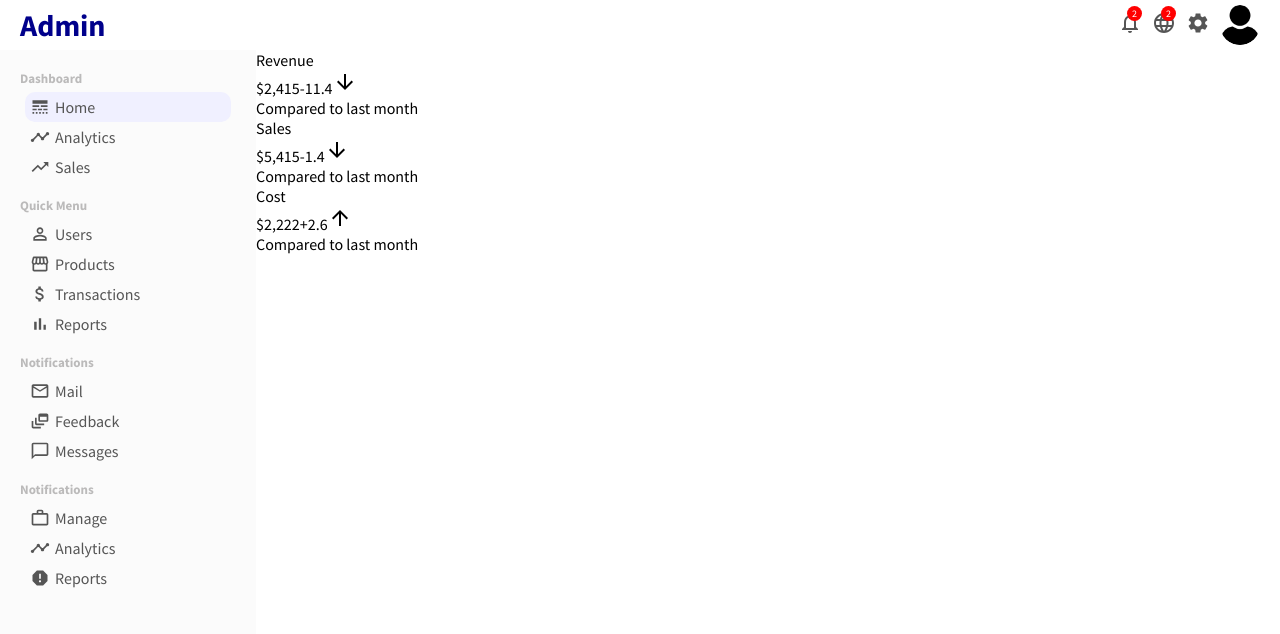
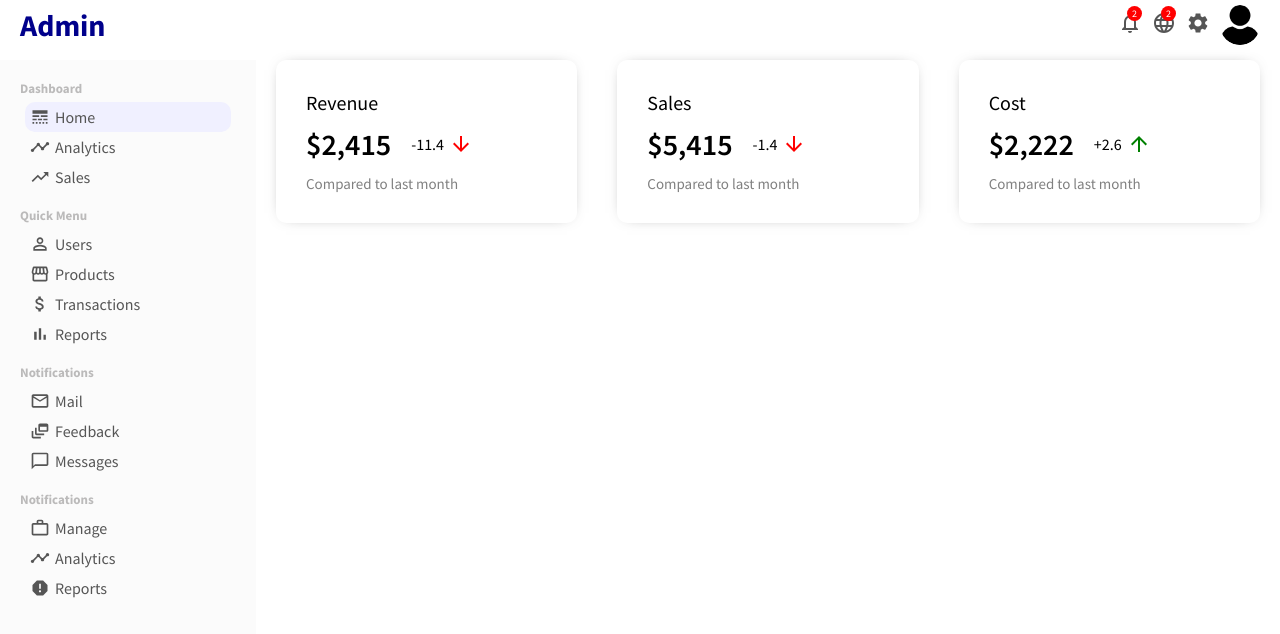
Before and after one commit to Zhenzhong-Zhou/Admin_Dashboard, a React (Create React App) app in the folder admin/: page / in a window 1280 px wide. Shown: the top 634 px of the page. Built offline with nearby package versions, Linux system fonts and the light colour scheme.

Commit message:
Add featuredInfo styles

```diff
--- a/admin/src/App.css
+++ b/admin/src/App.css
@@ -1,3 +1,4 @@
 .container {
     display: flex;
+    margin-top: 10px;
 }
--- a/admin/src/featurdInfo/FeaturedItem/Cost.jsx
+++ b/admin/src/featurdInfo/FeaturedItem/Cost.jsx
@@ -7,7 +7,7 @@ const Cost = () => {
 			<span className={"featuredTitle"}>Cost</span>
 			<div className={"featuredMoneyContainer"}>
 				<span className={"featuredMoney"}>$2,222</span>
-				<span className={"featuredMoneyRate"}>+2.6<ArrowUpward/></span>
+				<span className={"featuredMoneyRate"}>+2.6<ArrowUpward className={"featuredIcon"}/></span>
 			</div>
 			<span className={"featuredSub"}>Compared to last month</span>
 		</div>
--- a/admin/src/featurdInfo/FeaturedItem/Revenue.jsx
+++ b/admin/src/featurdInfo/FeaturedItem/Revenue.jsx
@@ -7,7 +7,7 @@ const Revenue = () => {
 			<span className={"featuredTitle"}>Revenue</span>
 			<div className={"featuredMoneyContainer"}>
 				<span className={"featuredMoney"}>$2,415</span>
-				<span className={"featuredMoneyRate"}>-11.4<ArrowDownward/></span>
+				<span className={"featuredMoneyRate"}>-11.4<ArrowDownward className={"featuredIcon negative"}/></span>
 			</div>
 			<span className={"featuredSub"}>Compared to last month</span>
 		</div>
--- a/admin/src/featurdInfo/FeaturedItem/Sale.jsx
+++ b/admin/src/featurdInfo/FeaturedItem/Sale.jsx
@@ -7,7 +7,7 @@ const Sale = () => {
 			<span className={"featuredTitle"}>Sales</span>
 			<div className={"featuredMoneyContainer"}>
 				<span className={"featuredMoney"}>$5,415</span>
-				<span className={"featuredMoneyRate"}>-1.4<ArrowDownward/></span>
+				<span className={"featuredMoneyRate"}>-1.4<ArrowDownward className={"featuredIcon negative"}/></span>
 			</div>
 			<span className={"featuredSub"}>Compared to last month</span>
 		</div>
--- a/admin/src/featurdInfo/FeaturedItem/styles.css
+++ b/admin/src/featurdInfo/FeaturedItem/styles.css
@@ -1,23 +1,45 @@
 .featuredItem {
-
+    flex: 1;
+    margin: 0 20px;
+    padding: 30px;
+    border-radius: 10px;
+    cursor: pointer;
+    -webkit-box-shadow: 0 0 15px -10px rgba(0, 0, 0, 0.75);
+    box-shadow: 0 0 15px -10px rgba(0, 0, 0, 0.75);
 }
 
 .featuredTitle {
-
+    font-size: 20px;
 }
 
 .featuredMoneyContainer {
-
+    margin: 10px 0;
+    display: flex;
+    align-items: center;
 }
 
 .featuredMoney {
-
+    font-size: 30px;
+    font-weight: 600;
 }
 
 .featuredMoneyRate {
+    display: flex;
+    align-items: center;
+    margin-left: 20px;
+}
 
+.featuredIcon {
+    font-size: 14px;
+    margin-left: 5px;
+    color: green;
+}
+
+.featuredIcon.negative {
+    color: red;
 }
 
 .featuredSub {
-
+    font-size: 15px;
+    color: gray;
 }
--- a/admin/src/featurdInfo/styles.css
+++ b/admin/src/featurdInfo/styles.css
@@ -1,3 +1,5 @@
 .featured {
-
+    width: 100%;
+    display: flex;
+    justify-content: space-between;
 }
```
